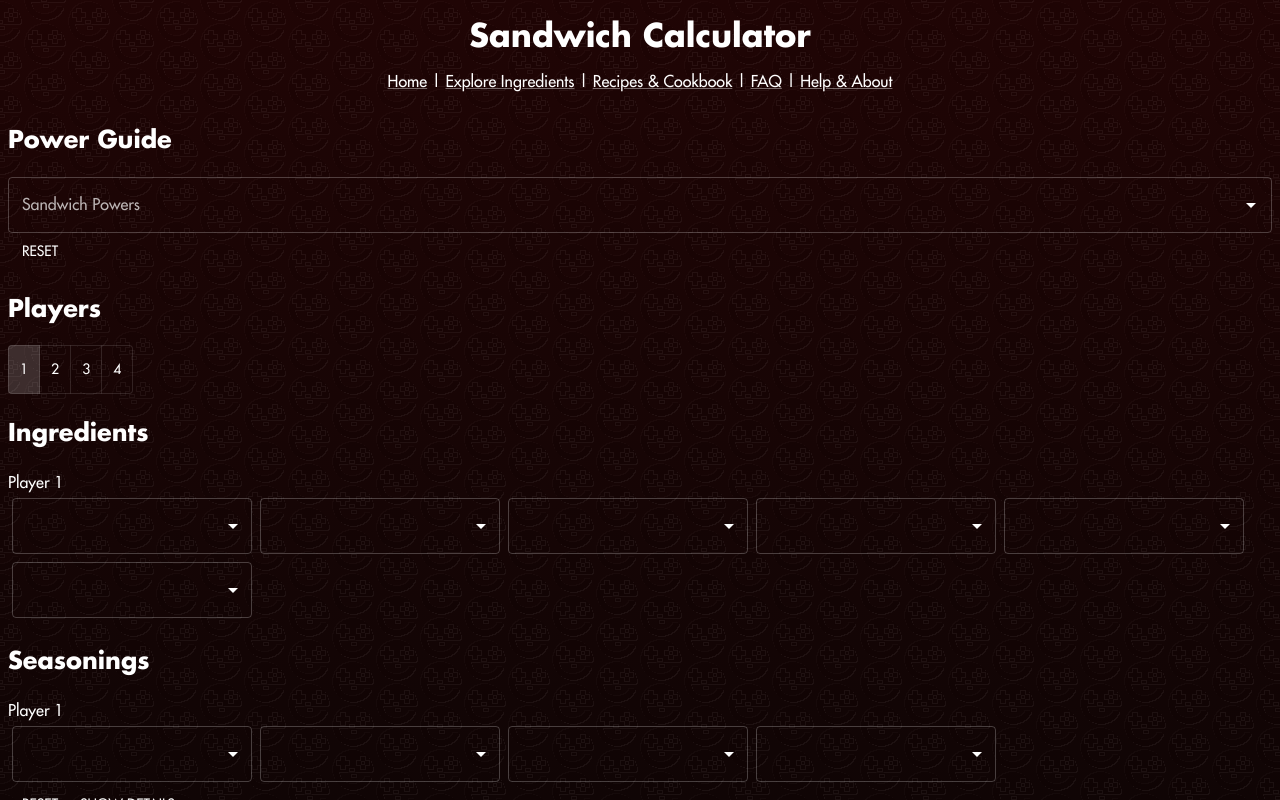
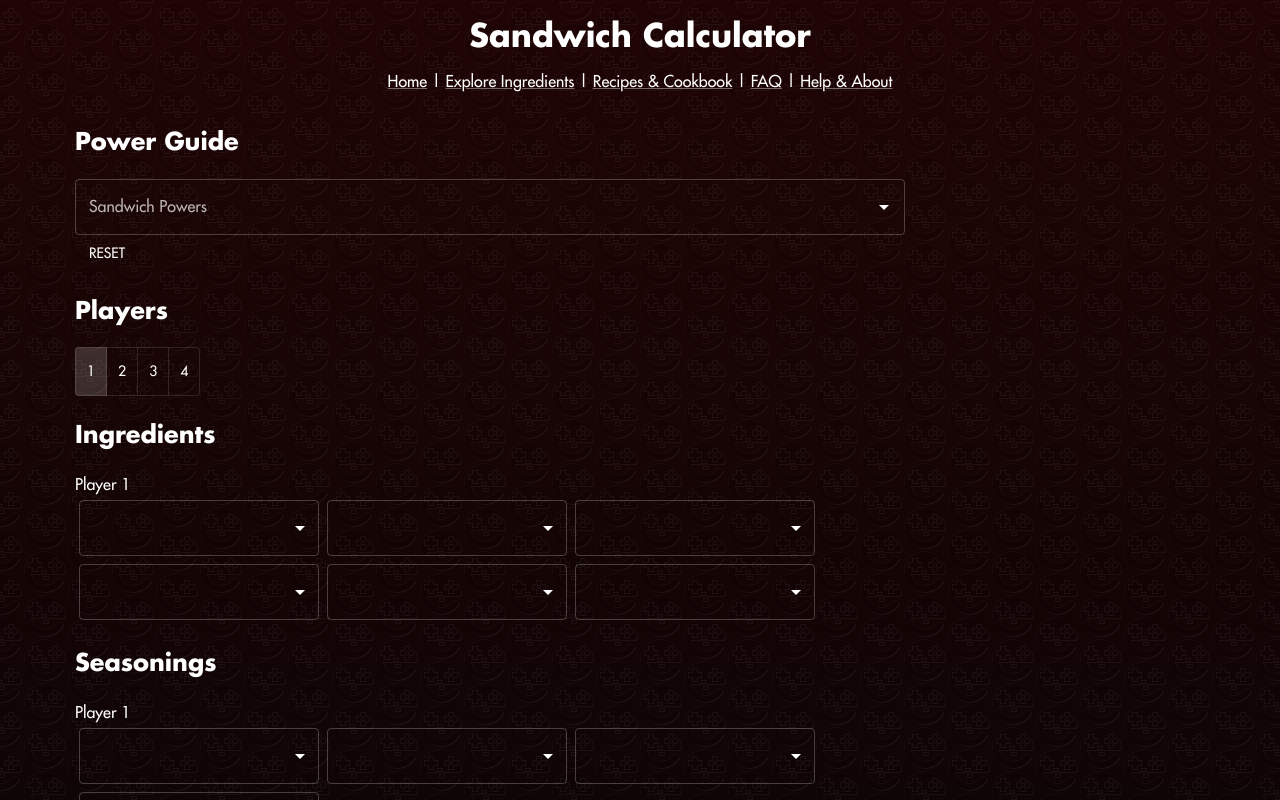
Before and after one commit to enigma0Z/pokemon-sv-sandwich-calc, a React (Create React App) app: page / in a window 1280 px wide. Shown: the top 800 px of the page. Built offline with nearby package versions, Linux system fonts and the light colour scheme.

Commit message:
Tweaks for more better ads

```diff
--- a/public/index.html
+++ b/public/index.html
@@ -50,7 +50,7 @@
   <script
     data-cfasync="false">window.nitroAds = window.nitroAds || { createAd: function () { return new Promise(e => { window.nitroAds.queue.push(["createAd", arguments, e]) }) }, addUserToken: function () { window.nitroAds.queue.push(["addUserToken", arguments]) }, queue: [] };</script>
   <script data-cfasync="false" async src="https://s.nitropay.com/ads-1347.js"></script>
-  <script type="text/javascript">
+  <!-- <script type="text/javascript">
     window['nitroAds'].createAd('sandwich-bottom-anchor', {
       "refreshLimit": 20,
       "refreshTime": 60,
@@ -65,7 +65,7 @@
       },
       "mediaQuery": "(min-width: 1025px), (min-width: 768px) and (max-width: 1024px), (min-width: 320px) and (max-width: 767px)"
     });
-  </script>
+  </script> -->
 
   <!-- Github Single Page App setup -->
   <script type="text/javascript">
--- a/src/pages/Layout.tsx
+++ b/src/pages/Layout.tsx
@@ -2,8 +2,10 @@ import { Box, Link, Theme, Typography, useTheme } from '@mui/material';
 import { NavLink, Outlet, useLocation } from 'react-router-dom';
 import res from '../res';
 import './Layout.css';
-import { useState } from 'react';
+import { useEffect, useState } from 'react';
+import { NitroPayConfig } from '../util/NitroPayConfig';
 
+let gutterAd: any
 
 export default function Layout() {
 
@@ -19,20 +21,100 @@ export default function Layout() {
     footerImage: {
       width: '90%'
     },
+    gutter: {
+      [theme.breakpoints.up('lg')]: {
+        minWidth: '300px',
+      },
+      [theme.breakpoints.only('md')]: {
+        minWidth: '160px',
+      },
+      [theme.breakpoints.down('md')]: {
+        minWidth: '0px',
+        display: 'none'
+      }
+    },
+    layout: {
+      display: 'flex',
+      flexDirection: 'row'
+    },
     app: {
       textAlign: 'left',
-      padding: '.5em',
+      padding: '10px',
       marginLeft: 'auto',
       marginRight: 'auto',
-      maxWidth: '94em',
+      display: 'flex',
+      flexDirection: 'column',
+      [theme.breakpoints.only('xl')]: { // 1536
+        width: '1150px'
+      },
+      [theme.breakpoints.only('lg')]: { // 1200
+        width: '850px'
+      },
+      [theme.breakpoints.only('md')]: { // 900
+        width: '850px'
+      },
+      [theme.breakpoints.down('md')]: { // 900
+        width: '100%'
+      },
     }
   })
+
   const classes = styles(theme)
+
+  useEffect(() => {
+    //@ts-ignore
+    window['nitroAds'].createAd('sandwich-bottom-anchor', {
+      ...NitroPayConfig,
+      "format": "anchor",
+      "anchor": "bottom",
+      "anchorPersistClose": false,
+      "report": {
+        "enabled": true,
+        "icon": true,
+        "wording": "Report Ad",
+        "position": "top-left"
+      },
+      "mediaQuery": "(min-width: 320px) and (max-width: 899px)"
+    });
+
+  }, [])
+
+  useEffect(() => {
+    const stickyStackElement = document.getElementById('sandwich-right-gutter-sticky-stack')
+    if (stickyStackElement) {
+      if (stickyStackElement.innerHTML !== '') {
+        stickyStackElement.innerHTML = ''
+      }
+
+      //@ts-ignore
+      window['nitroAds'].createAd('sandwich-right-gutter-sticky-stack', {
+        ...NitroPayConfig,
+        "format": "sticky-stack",
+        "stickyStackLimit": 15,
+        "stickyStackSpace": 1.25,
+        "stickyStackOffset": 200,
+        "sizes": [
+          [
+            "160",
+            "600"
+          ]
+        ],
+        "report": {
+          "enabled": true,
+          "icon": true,
+          "wording": "Report Ad",
+          "position": "top-right"
+        },
+        "mediaQuery": "(min-width: 900px)"
+      })
+    }
+  })
 
   return (
     <>
       <div className="background-color"></div>
       <div className="background-image"></div>
+
       <Typography variant={'h1'} sx={classes.section}>
         Sandwich Calculator
       </Typography>
@@ -46,8 +128,11 @@ export default function Layout() {
         </Box>
       </nav>
 
+      <Box sx={classes.layout}>
         <Box sx={classes.app}>
           <Outlet context={[setSearch]} />
+        </Box>
+        <Box id={'sandwich-right-gutter-sticky-stack'} sx={classes.gutter} />
       </Box>
 
       <Box sx={classes.section}>
@@ -62,14 +147,14 @@ export default function Layout() {
         <Link href="https://enigma-plays-live.myspreadshop.com/">Merch</Link>
       </Box>
       <Box sx={classes.section}>
-        <img style={{width: '80%', imageRendering: 'pixelated'}} src={res.img.logo} alt="enigma! logo" />
+        <img style={{ width: '80%', imageRendering: 'pixelated' }} src={res.img.logo} alt="enigma! logo" />
       </Box>
       <Box sx={classes.section}>
         <Link href="https://enigma0z.com/privacy.html">Privacy Policy</Link>
-        <br/>
+        <br />
         <Link component='span' data-ccpa-link={1} />
       </Box>
-      <Box sx={{...classes.section, height: '100px'}}/>
+      <Box sx={{ ...classes.section, height: '100px' }} />
     </>
   )
 }
```
Lines whose indentation alone changed are shown as unchanged.
